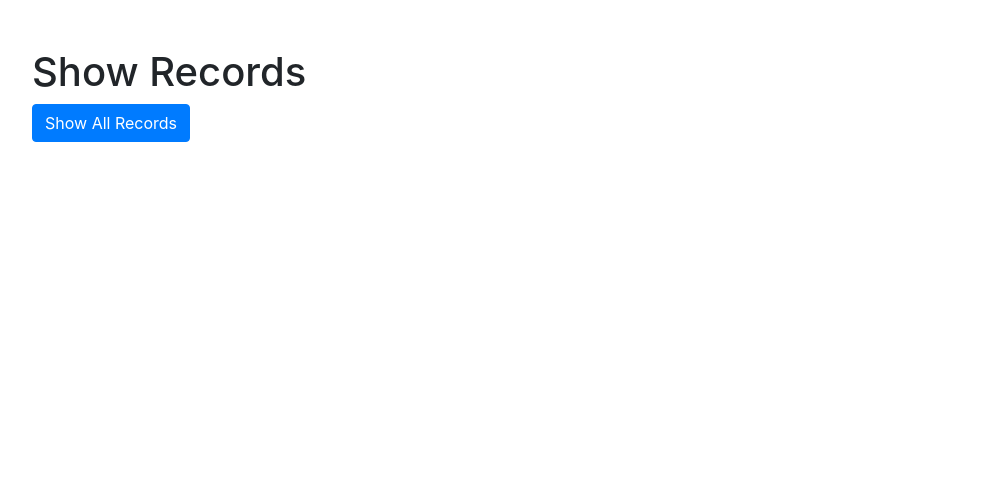
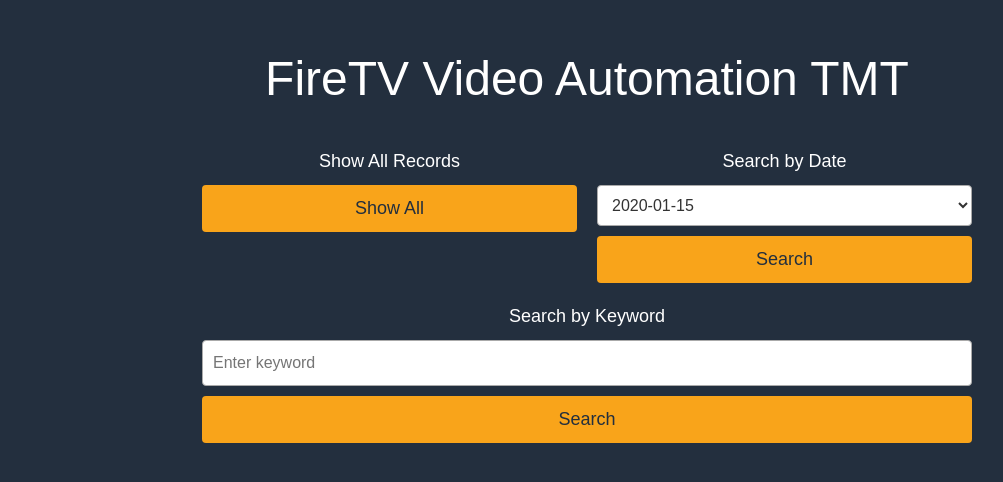
Before and after one commit to chy34hello/OneStopMott, a Flask app: template templates/index.html in a window 1280 px wide. Shown: the top 482 px of the page, without its empty margins (53-1056 px from the left). Run offline with Flask 2, Linux system fonts and the light colour scheme; the template is opened without the code that fills it: most values are stand-ins (such as "Sample title", 1, 10 or a date in 2020); some libraries are stand-ins or nearby versions.

Commit message:
CSS style improvements

```diff
--- a/app.py
+++ b/app.py
@@ -16,7 +16,27 @@
 
 @app.route('/')
 def index():
-    return render_template('index.html')
+    conn = mysql.connect()
+    cur = conn.cursor()
+    cur.execute("SELECT DISTINCT date FROM testHistory")
+    dates = [record[0] for record in cur.fetchall()]
+    cur.close()
+    return render_template('index.html', dates=dates)
+
+@app.route('/search_by_date', methods=['POST'])
+def search_by_date():
+    try:
+        selected_date = request.form['date']
+        conn = mysql.connect()
+        cur = conn.cursor()
+        query = "SELECT videoTitle, utterance, result, testingNote, date FROM testHistory WHERE date = %s"
+        cur.execute(query, (selected_date,))
+        results = cur.fetchall()
+        cur.close()
+        return render_template('results.html', results=results, total_pages=1, current_page=1, per_page=len(results))
+    except Exception as e:
+        print(f"Error: {e}", file=sys.stderr)
+        return f"An error occurred: {e}", 500
 
 @app.route('/search', methods=['POST', 'GET'])
 def search():
@@ -42,7 +62,20 @@
         print(f"Error: {e}", file=sys.stderr)
         return f"An error occurred: {e}", 500
 
-
+@app.route('/search_by_keyword', methods=['POST'])
+def search_by_keyword():
+    try:
+        keyword = request.form['keyword']
+        conn = mysql.connect()
+        cur = conn.cursor()
+        query = "SELECT videoTitle, utterance, result, testingNote, date FROM testHistory WHERE LOWER(videoTitle) LIKE %s"
+        cur.execute(query, (f'%{keyword.lower()}%',))
+        results = cur.fetchall()
+        cur.close()
+        return render_template('results.html', results=results, total_pages=1, current_page=1, per_page=len(results))
+    except Exception as e:
+        print(f"Error: {e}", file=sys.stderr)
+        return f"An error occurred: {e}", 500
 
 if __name__ == '__main__':
     app.run(debug=True)
--- a/templates/index.html
+++ b/templates/index.html
@@ -5,13 +5,100 @@
     <meta name="viewport" content="width=device-width, initial-scale=1.0">
     <title>Show Records</title>
     <link rel="stylesheet" href="https://maxcdn.bootstrapcdn.com/bootstrap/4.5.2/css/bootstrap.min.css">
+    <style>
+        body {
+            background-color: #232F3E;
+            font-family: Arial, sans-serif;
+            color: #fff;
+        }
+
+        .container {
+            max-width: 800px;
+            margin: 50px auto;
+            text-align: center;
+        }
+
+        h1 {
+            font-size: 48px;
+            margin-bottom: 40px;
+        }
+
+        .search-forms {
+            display: flex;
+            justify-content: space-between;
+            flex-wrap: wrap;
+            gap: 20px;
+        }
+
+        .search-form {
+            flex: 1;
+            min-width: 250px;
+        }
+
+        .search-form label {
+            display: block;
+            font-size: 18px;
+            margin-bottom: 10px;
+        }
+
+        .search-form input,
+        .search-form select {
+            width: 100%;
+            padding: 10px;
+            font-size: 16px;
+            border-radius: 4px;
+            border: 1px solid #aaa;
+            background-color: #fff;
+            color: #333;
+        }
+
+        .search-form button {
+            display: block;
+            width: 100%;
+            padding: 10px;
+            font-size: 18px;
+            border-radius: 4px;
+            border: none;
+            background-color: #F9A41A;
+            color: #232F3E;
+            margin-top: 10px;
+            cursor: pointer;
+        }
+
+        .search-form button:hover {
+            background-color: #E69500;
+        }
+    </style>
 </head>
 <body>
     <div class="container">
-        <h1 class="mt-5">Show Records</h1>
-        <form action="/search" method="POST">
-            <button type="submit" class="btn btn-primary">Show All Records</button>
-        </form>
+        <h1>FireTV Video Automation TMT</h1>
+        <div class="search-forms">
+            <div class="search-form">
+                <form action="/search" method="POST">
+                    <label>Show All Records</label>
+                    <button type="submit">Show All</button>
+                </form>
+            </div>
+            <div class="search-form">
+                <form action="/search_by_date" method="POST">
+                    <label>Search by Date</label>
+                    <select name="date" id="date">
+                        {% for date in dates %}
+                            <option value="{{ date }}">{{ date }}</option>
+                        {% endfor %}
+                    </select>
+                    <button type="submit">Search</button>
+                </form>
+            </div>
+            <div class="search-form">
+                <form action="/search_by_keyword" method="POST">
+                    <label>Search by Keyword</label>
+                    <input type="text" id="keyword" name="keyword" placeholder="Enter keyword">
+                    <button type="submit">Search</button>
+                </form>
+            </div>
+        </div>
     </div>
 </body>
 </html>
```
Also changed, not shown: templates/results.html (+28 -11 lines).
